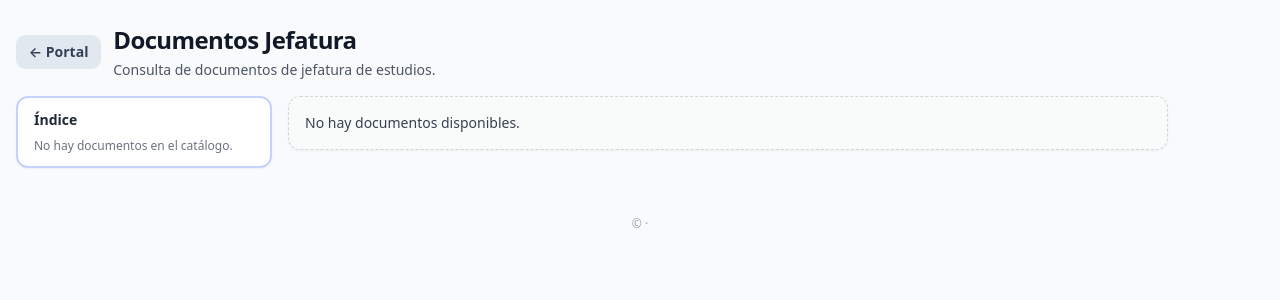
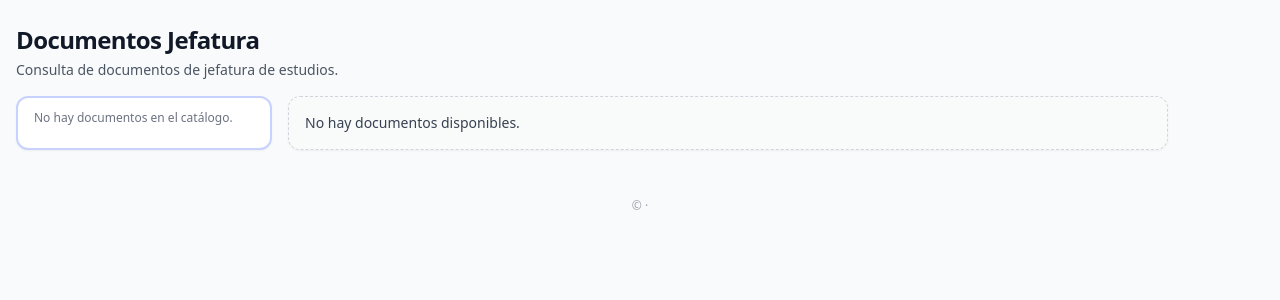
Before and after one commit to pablo-1974/AGB-portal, a FastAPI app: template consultas/jefatura/templates/jefatura/index.html in a window 1280 px wide. Shown: the part 48-348 px from the top of the page. Run offline with FastAPI, Linux system fonts and the light colour scheme; the template is opened without the code that fills it, so the values that code supplies are empty; parts of the project's set-up code (start-up, migrations or seed data) failed here and were passed over; some libraries are stand-ins or nearby versions.

Commit message:
Add files via upload

```diff
--- a/consultas/jefatura/templates/jefatura/index.html
+++ b/consultas/jefatura/templates/jefatura/index.html
@@ -3,12 +3,9 @@
 {% block content %}
 <div class="space-y-4 max-w-6xl">
   <div class="flex flex-wrap items-center justify-between gap-3">
-    <div class="flex flex-wrap items-center gap-3">
-      <a href="/portal" class="btn-muted text-sm shrink-0">← Portal</a>
-      <div>
-        <h1 class="text-2xl font-bold text-gray-900 tracking-tight">Documentos Jefatura</h1>
-        <p class="text-sm text-gray-600 mt-1">Consulta de documentos de jefatura de estudios.</p>
-      </div>
+    <div>
+      <h1 class="text-2xl font-bold text-gray-900 tracking-tight">Documentos Jefatura</h1>
+      <p class="text-sm text-gray-600 mt-1">Consulta de documentos de jefatura de estudios.</p>
     </div>
     {% if selected and selected.available and selected.pdf_url %}
     <div class="flex flex-wrap gap-2 shrink-0">
@@ -24,7 +21,6 @@
 
   <div class="flex flex-col lg:flex-row gap-4 items-stretch">
     <aside class="lg:w-64 shrink-0 card border-2 border-indigo-200 p-3">
-      <h2 class="text-sm font-semibold text-gray-800 mb-2 px-1">Índice</h2>
       <nav class="space-y-1" aria-label="Documentos de jefatura">
         {% for d in documentos %}
         {% if d.available %}
```
